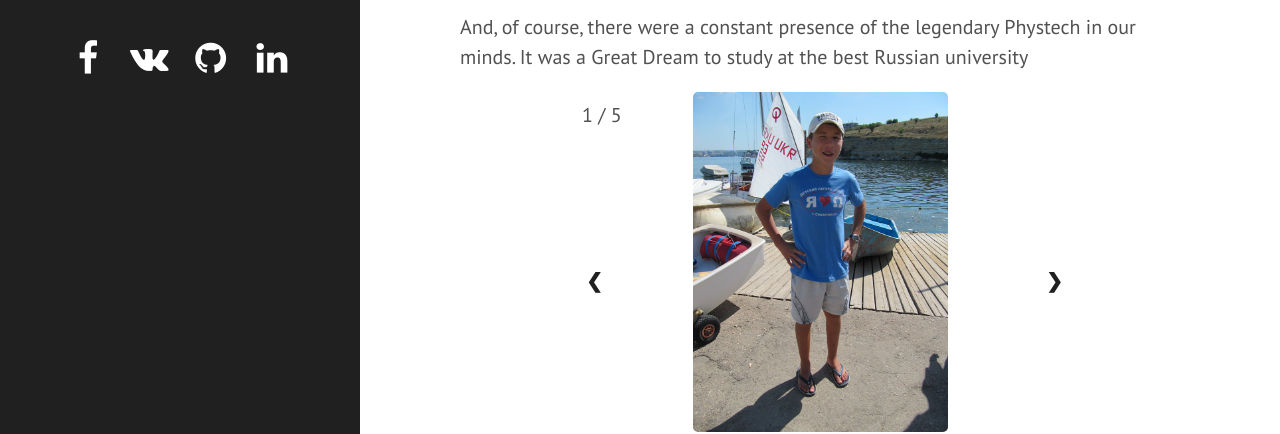
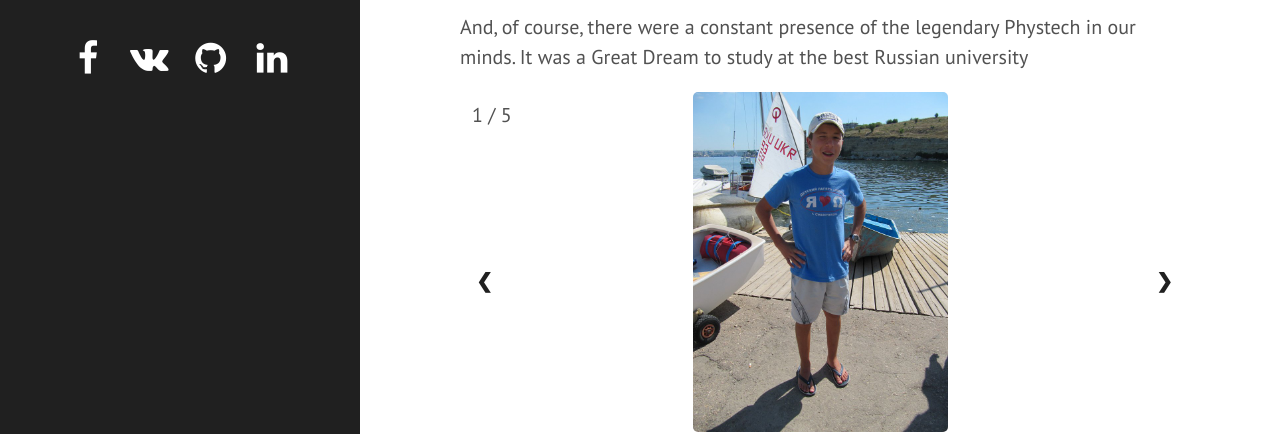
Before and after one commit to Exferro/exferro.github.io, a Jekyll site: the page built from whoiam.md, in a window 1280 px wide and 1400 px high, scrolled down 307 px. Shown: the part 682-1116 px from the top of the window. Built offline with Jekyll 4.4.1, drawn with Linux system fonts in a browser that asks for light colours.

Commit message:
Remove width restriction

```diff
--- a/public/css/hyde.css
+++ b/public/css/hyde.css
@@ -281,7 +281,7 @@ a.sidebar-nav-item:focus {
 
 /* Slideshow container */
 .slideshow-container {
-  max-width: 25em;
+  max-width: 1000px;
   position: relative;
   margin: auto;
 }
```
